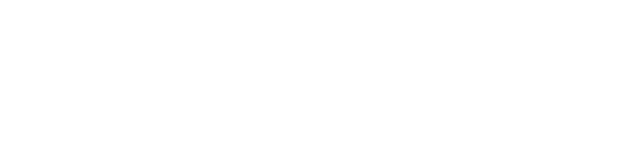
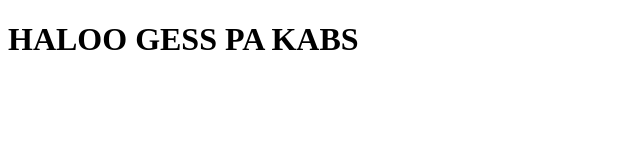
Before and after one commit to cell-stack/git-testing, a plain HTML site: page login.html in a window 1280 px wide. Shown: the whole page, without its empty margins (0-640 px from the left). Drawn offline with Linux system fonts and the light colour scheme.

Commit message:
BARU BEST

```diff
--- a/login.html
+++ b/login.html
@@ -6,6 +6,7 @@
     <title>Document</title>
 </head>
 <body>
+    <H1>HALOO GESS PA KABS</H1>
 
 </body>
 </html>
```
